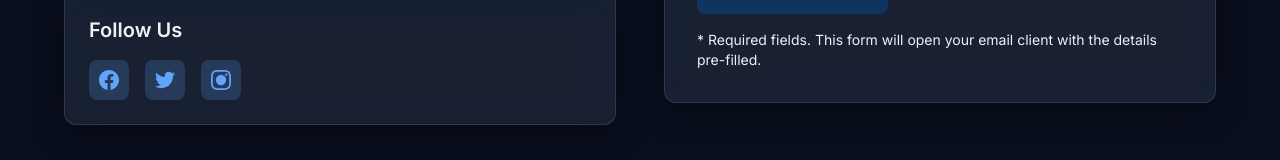
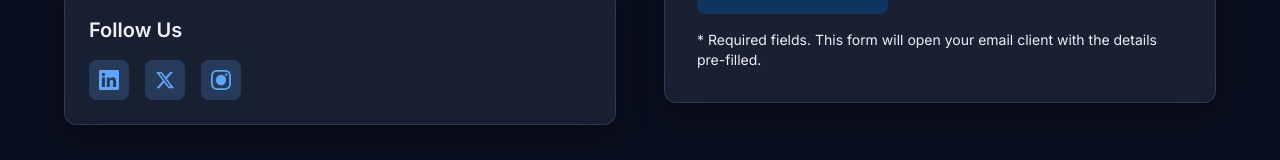
Before and after one commit to sivasandeepg/OurSoftwareWebsite, a Next.js app: page /contact in a window 1280 px wide. Shown: the part 1091-1251 px from the top of the page. Built offline with nearby package versions, Linux system fonts and the light colour scheme; no server answers.

Commit message:
seo 3-add social icons commit

```diff
--- a/app/contact/page.jsx
+++ b/app/contact/page.jsx
@@ -36,7 +36,7 @@ export default function Contact() {
 
     // Create mailto link
     const mailtoBody = `Name: ${name}%0D%0AEmail: ${email}%0D%0APhone: ${phone}%0D%0A%0D%0AMessage:%0D%0A${message}`
-    const mailtoLink = `mailto:info@${siteConfig.name.toLowerCase().replace(/\s+/g, '')}.com?subject=${encodeURIComponent(subject)}&body=${mailtoBody}`
+    const mailtoLink = `mailto:aventurineitsolutions@gmail.com?subject=${encodeURIComponent(subject)}&body=${mailtoBody}`
 
     // Open email client
     window.location.href = mailtoLink
@@ -186,27 +186,27 @@ export default function Contact() {
                 </h3>
                 <div className="flex space-x-4">
                   <motion.a
-                    href="#"
+                    href={siteConfig.social.linkedin}
                     className={`w-10 h-10 rounded-lg flex items-center justify-center transition-colors duration-200 bg-accent/20 text-accent hover:bg-accent/30`}
                     whileHover={{ scale: 1.1 }}
                     whileTap={{ scale: 0.9 }}
                   >
                     <svg className="w-5 h-5" fill="currentColor" viewBox="0 0 24 24">
-                      <path d="M24 12.073c0-6.627-5.373-12-12-12s-12 5.373-12 12c0 5.99 4.388 10.954 10.125 11.854v-8.385H7.078v-3.47h3.047V9.43c0-3.007 1.792-4.669 4.533-4.669 1.312 0 2.686.235 2.686.235v2.953H15.83c-1.491 0-1.956.925-1.956 1.874v2.25h3.328l-.532 3.47h-2.796v8.385C19.612 23.027 24 18.062 24 12.073z"/>
+                      <path d="M20.447 20.452h-3.554v-5.569c0-1.328-.027-3.037-1.852-3.037-1.853 0-2.136 1.445-2.136 2.939v5.667H9.351V9h3.414v1.561h.046c.477-.9 1.637-1.85 3.37-1.85 3.601 0 4.267 2.37 4.267 5.455v6.286zM5.337 7.433c-1.144 0-2.063-.926-2.063-2.065 0-1.138.92-2.063 2.063-2.063 1.14 0 2.064.925 2.064 2.063 0 1.139-.925 2.065-2.064 2.065zm1.782 13.019H3.555V9h3.564v11.452zM22.225 0H1.771C.792 0 0 .774 0 1.729v20.542C0 23.227.792 24 1.771 24h20.451C23.2 24 24 23.227 24 22.271V1.729C24 .774 23.2 0 22.222 0h.003z"/>
                     </svg>
                   </motion.a>
                   <motion.a
-                    href="#"
+                    href={siteConfig.social.twitter}
                     className={`w-10 h-10 rounded-lg flex items-center justify-center transition-colors duration-200 bg-accent/20 text-accent hover:bg-accent/30`}
                     whileHover={{ scale: 1.1 }}
                     whileTap={{ scale: 0.9 }}
                   >
                     <svg className="w-5 h-5" fill="currentColor" viewBox="0 0 24 24">
-                      <path d="M23.953 4.57a10 10 0 01-2.825.775 4.958 4.958 0 002.163-2.723c-.951.555-2.005.959-3.127 1.184a4.92 4.92 0 00-8.384 4.482C7.69 8.095 4.067 6.13 1.64 3.162a4.822 4.822 0 00-.666 2.475c0 1.71.87 3.213 2.188 4.096a4.904 4.904 0 01-2.228-.616v.06a4.923 4.923 0 003.946 4.827 4.996 4.996 0 01-2.212.085 4.936 4.936 0 004.604 3.417 9.867 9.867 0 01-6.102 2.105c-.39 0-.779-.023-1.17-.067a13.995 13.995 0 007.557 2.209c9.053 0 13.998-7.496 13.998-13.985 0-.21 0-.42-.015-.63A9.935 9.935 0 0024 4.59z"/>
+                      <path d="M18.244 2.25h3.308l-7.227 8.26 8.502 11.24H16.17l-5.214-6.817L4.99 21.75H1.68l7.73-8.835L1.254 2.25H8.08l4.713 6.231zm-1.161 17.52h1.833L7.084 4.126H5.117z"/>
                     </svg>
                   </motion.a>
                   <motion.a
-                    href="#"
+                    href={siteConfig.social.instagram}
                     className={`w-10 h-10 rounded-lg flex items-center justify-center transition-colors duration-200 bg-accent/20 text-accent hover:bg-accent/30`}
                     whileHover={{ scale: 1.1 }}
                     whileTap={{ scale: 0.9 }}
--- a/config/siteConfig.js
+++ b/config/siteConfig.js
@@ -40,9 +40,9 @@ export const siteConfig = {
   },
   social: {
     github: "#",
-    twitter: "https://twitter.com/aventurine_tech",
-    linkedin: "https://www.linkedin.com/company/aventurine-tech-solutions",
-    instagram: "https://www.instagram.com/aventurinetechsolutions",
+    twitter: "https://x.com/aventurine_tech",
+    linkedin: "https://linkedin.com/in/aventurine-tech-solutions-b18b3b403",
+    instagram: "https://www.instagram.com/aventurinetechsolutions/",
   },
   location: {
     address: "Your Street Address, Kavali, Nellore District, Andhra Pradesh - 524201",
```
